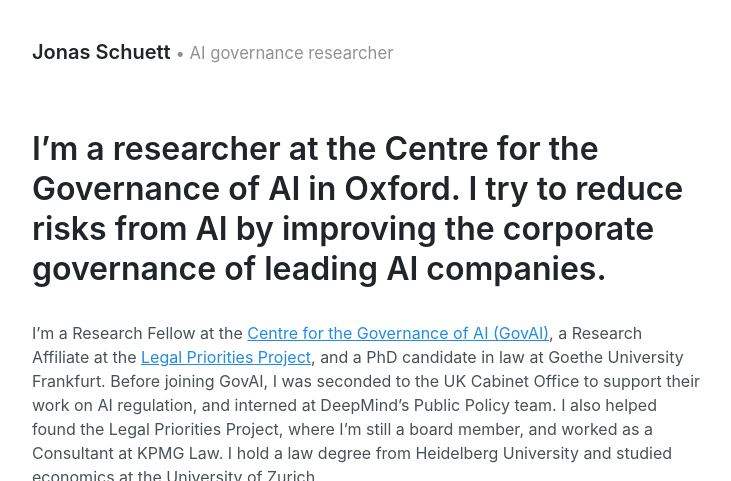
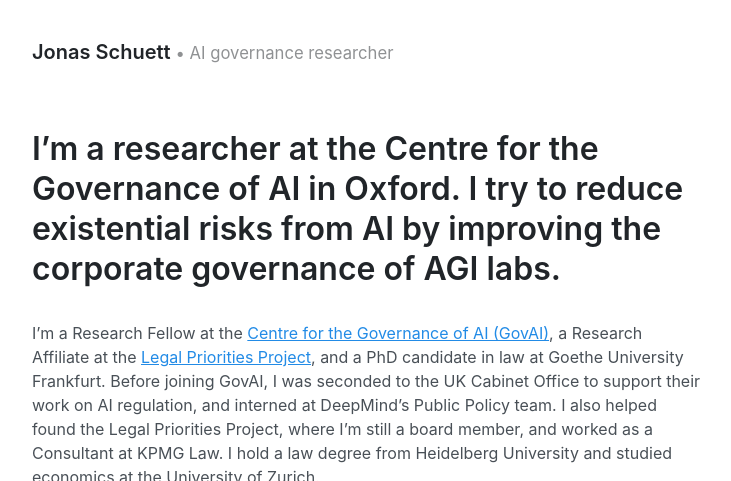
Before and after one commit to jonasschuett/jonasschuett.github.io, a Jekyll site: the page built from _posts/2020-04-04-introduction.md, in a window 1280 px wide and 900 px high, cut to the strip 0-481 px from the top of the window. Shown: the whole strip, without its empty margins (272-1003 px from the left). Built offline with Jekyll 4.4.1, drawn with Linux system fonts in a browser that asks for light colours.

Commit message:
Update 2020-04-04-introduction.md

```diff
--- a/_posts/2020-04-04-introduction.md
+++ b/_posts/2020-04-04-introduction.md
@@ -1,6 +1,6 @@
 ---
 layout: page
-title: I’m a researcher at the Centre for the Governance of AI in Oxford. I try to reduce risks from AI by improving the corporate governance of leading AI companies.
+title: I’m a researcher at the Centre for the Governance of AI in Oxford. I try to reduce existential risks from AI by improving the corporate governance of AGI labs.
 ---
 
  <br>
```
